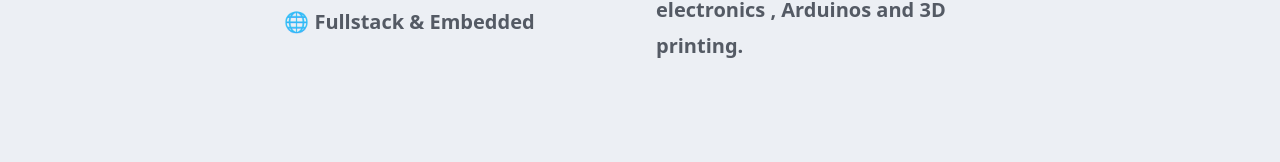
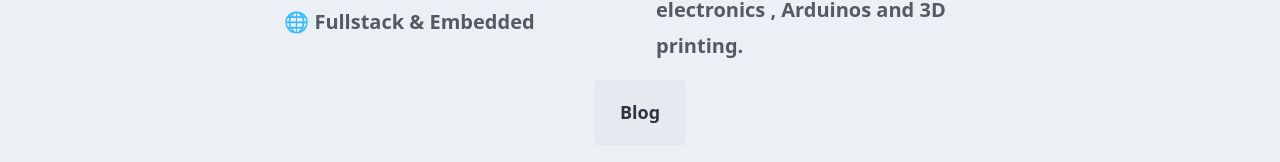
Before and after one commit to leavedtrait/portfolio, a SvelteKit app: page / in a window 1280 px wide. Shown: the part 680-842 px from the top of the page. Before the commit the page ends 800 px from the top, so only its background shows below. Built offline with nearby package versions, Linux system fonts and the light colour scheme.

Commit message:
chore updated landing page

```diff
--- a/src/routes/+page.svelte
+++ b/src/routes/+page.svelte
@@ -11,9 +11,15 @@
 		content="index, follow, max-snippet:-1, max-image-preview:large, max-video-preview:-1"
 	/>
 </svelte:head>
-<div class="min-h-full min-w-full">
+<div class="h-screen min-w-full">
 	<div class="flex flex-col items-center">
 		<Hero />
-		<MobileRedirectButtons />
+
+		<a href="/projects">
+			<button class="btn  btn-lg">
+				<a href="/blog">Blog</a>
+			</button>
+		</a>
+
 	</div>
 </div>
```
